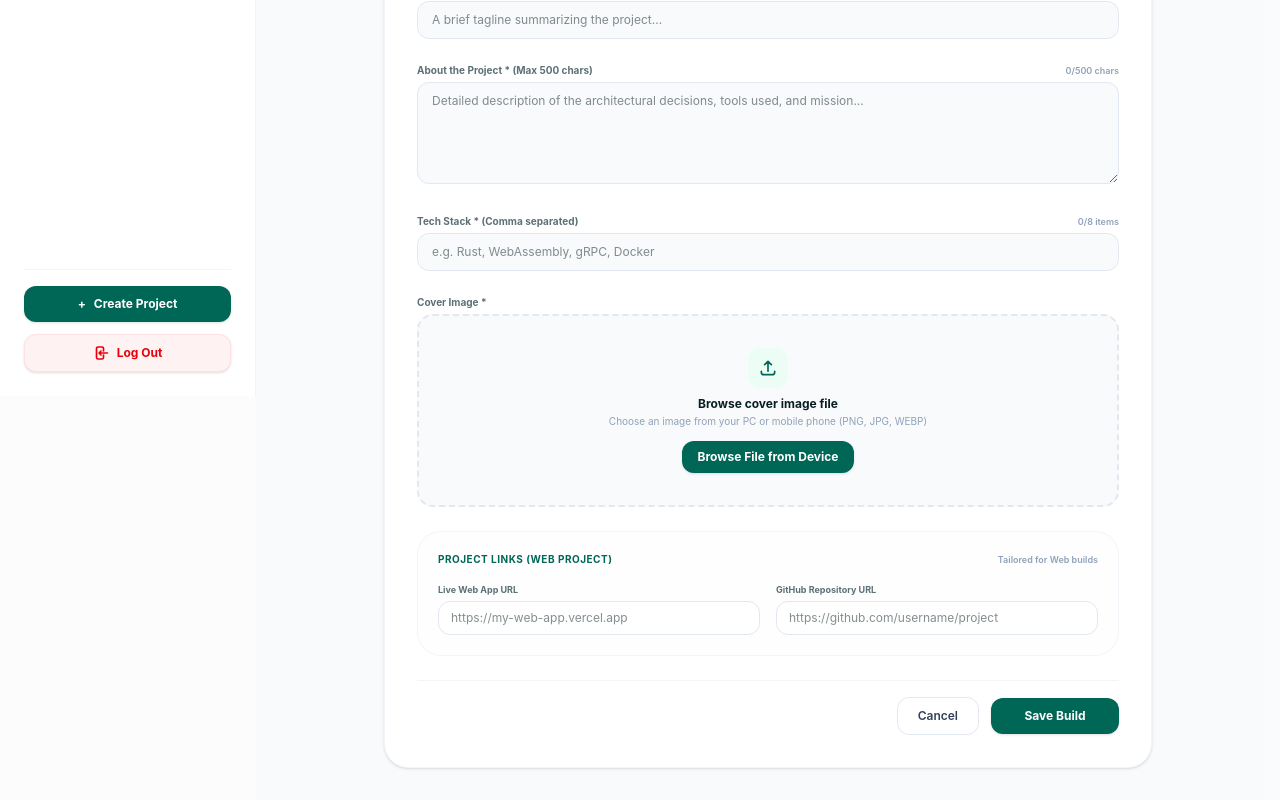
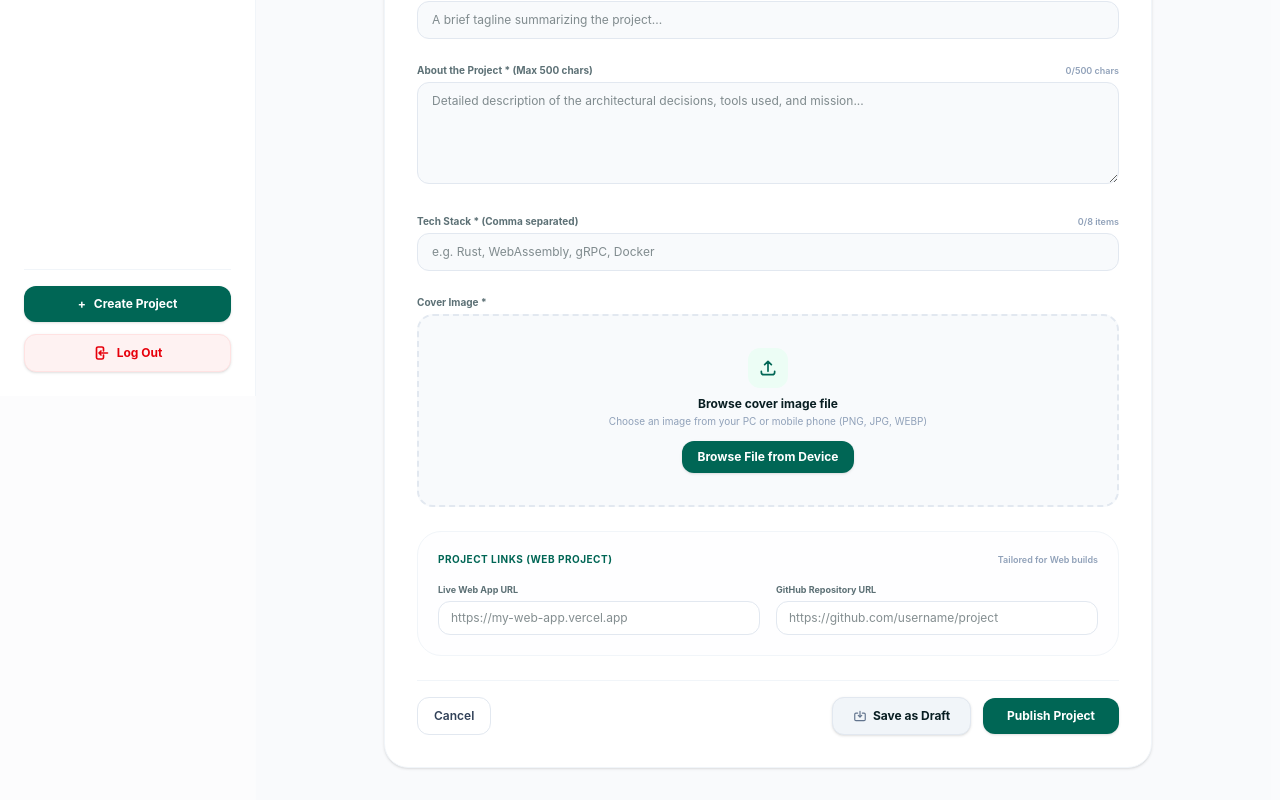
Before and after one commit to Winney360/Guild_Code_Community_Hub, a React (Vite) app in the folder client/: page /dashboard/projects/new in a window 1280 px wide. Shown: the part 404-1204 px from the top of the page. Built offline with nearby package versions, Linux system fonts and the light colour scheme; no server answers.

Commit message:
feat: add Save as Draft option and handler in ProjectForm

```diff
--- a/client/src/pages/ProjectForm.tsx
+++ b/client/src/pages/ProjectForm.tsx
@@ -89,6 +89,64 @@ export const ProjectForm: React.FC = () => {
       fetchProject();
     }
   }, [id, isEditMode]);
+
+  const handleSaveDraft = async (e: React.MouseEvent) => {
+    e.preventDefault();
+    if (!title.trim()) {
+      setError('Please enter at least a project title to save as a draft.');
+      return;
+    }
+    setError('');
+    setSuccess(false);
+    setLoading(true);
+
+    const techStack = techInput
+      .split(',')
+      .map((t) => t.trim())
+      .filter((t) => t.length > 0);
+
+    const payload = {
+      title,
+      shortDescription: shortDescription || 'Draft project description',
+      description: description || 'Draft project details',
+      category,
+      techStack: techStack.length > 0 ? techStack : ['Draft'],
+      coverImage: coverImage || 'https://images.unsplash.com/photo-1618401471353-b98aedd07871?w=600&h=337&fit=crop',
+      status: 'in-progress',
+      links: {
+        liveDemo,
+        github,
+        figma,
+        notebook,
+      },
+    };
+
+    try {
+      const url = isEditMode ? `/api/projects/${id}` : '/api/projects';
+      const method = isEditMode ? 'PATCH' : 'POST';
+
+      const res = await fetch(url, {
+        method,
+        headers: { 'Content-Type': 'application/json' },
+        body: JSON.stringify(payload),
+      });
+
+      const data = await res.json();
+      if (!res.ok) {
+        setError(data.message || 'Could not save draft');
+      } else {
+        setSuccess(true);
+        setTimeout(() => {
+          navigate('/dashboard/projects');
+        }, 1500);
+      }
+    } catch (err) {
+      console.error(err);
+      setError('Could not connect to server. Try again later.');
+    } finally {
+      setLoading(false);
+    }
+  };
 
   const handleSubmit = async (e: React.FormEvent) => {
     e.preventDefault();
@@ -516,21 +574,34 @@ export const ProjectForm: React.FC = () => {
           </div>
         )}
 
-        {/* Submit row */}
-        <div className="flex items-center justify-end gap-3 pt-4 border-t border-slate-100 select-none">
+        {/* Submit row with Save as Draft option */}
+        <div className="flex flex-col sm:flex-row items-center justify-between gap-3 pt-4 border-t border-slate-100 select-none">
           <Link
             to="/dashboard/projects"
-            className="px-5 py-2.5 border border-slate-200 text-slate-700 rounded-xl text-xs font-semibold hover:bg-slate-50 transition-colors"
+            className="w-full sm:w-auto text-center px-4 py-2.5 border border-slate-200 text-slate-700 rounded-xl text-xs font-semibold hover:bg-slate-50 transition-colors"
           >
             Cancel
           </Link>
-          <button
-            type="submit"
-            disabled={loading}
-            className="px-6 py-2.5 bg-[#006655] hover:bg-[#004d40] text-white rounded-xl text-xs font-bold transition-all shadow-sm w-32 flex items-center justify-center"
-          >
-            {loading ? 'Submitting...' : 'Save Build'}
-          </button>
+          <div className="flex items-center gap-3 w-full sm:w-auto">
+            <button
+              type="button"
+              disabled={loading}
+              onClick={handleSaveDraft}
+              className="w-full sm:w-auto px-5 py-2.5 bg-slate-100 hover:bg-slate-200 text-[#091e22] border border-slate-200 rounded-xl text-xs font-bold transition-all shadow-sm flex items-center justify-center gap-1.5 cursor-pointer disabled:opacity-50"
+            >
+              <svg className="w-3.5 h-3.5 text-slate-500" fill="none" stroke="currentColor" viewBox="0 0 24 24">
+                <path strokeLinecap="round" strokeLinejoin="round" strokeWidth={2} d="M8 7H5a2 2 0 00-2 2v9a2 2 0 002 2h14a2 2 0 002-2V9a2 2 0 00-2-2h-3m-1 4l-3 3m0 0l-3-3m3 3V4" />
+              </svg>
+              <span>Save as Draft</span>
+            </button>
+            <button
+              type="submit"
+              disabled={loading}
+              className="w-full sm:w-auto px-6 py-2.5 bg-[#006655] hover:bg-[#004d40] text-white rounded-xl text-xs font-bold transition-all shadow-sm flex items-center justify-center gap-1.5 cursor-pointer disabled:opacity-50"
+            >
+              <span>{loading ? 'Saving...' : (status === 'in-progress' ? 'Publish Project' : 'Publish Build')}</span>
+            </button>
+          </div>
         </div>
       </form>
     </div>
```
